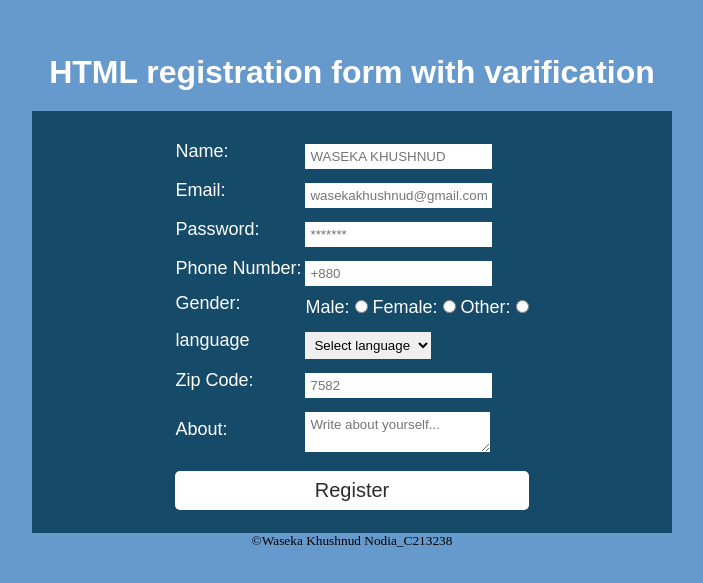
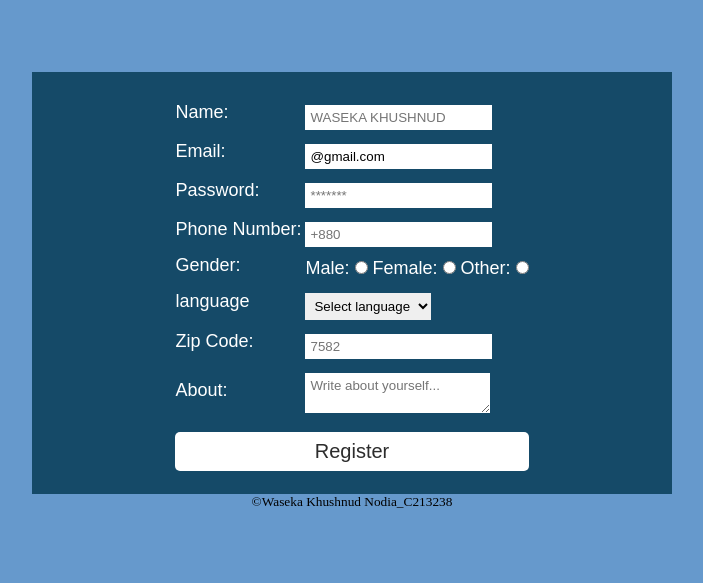
Before and after one commit to Waseka-Khushnud/TOOLS1, a plain HTML site: page index.html in a window 1280 px wide. Shown: the part 109-692 px from the top of the page, without its empty margins (288-991 px from the left). Drawn offline with Linux system fonts and the light colour scheme.

Commit message:
Update index.html

```diff
--- a/index.html
+++ b/index.html
@@ -9,7 +9,7 @@
 
 <body>
     <div class="container_c213238">
-        <h1>HTML registration form with varification</h1>
+
         <form class="registartion-form">
             <table>
                 <tr>
@@ -18,7 +18,7 @@
                 </tr>
                 <tr>
                     <td><label for="email">Email:</label></td>
-                    <td><input type="text" name="email" id="email" placeholder="wasekakhushnud@gmail.com"></td>
+                    <td><input type="text" name="email" id="email" value="@gmail.com"></td>
                 </tr>
                 <tr>
                     <td><label for="password">Password:</label></td>
```
